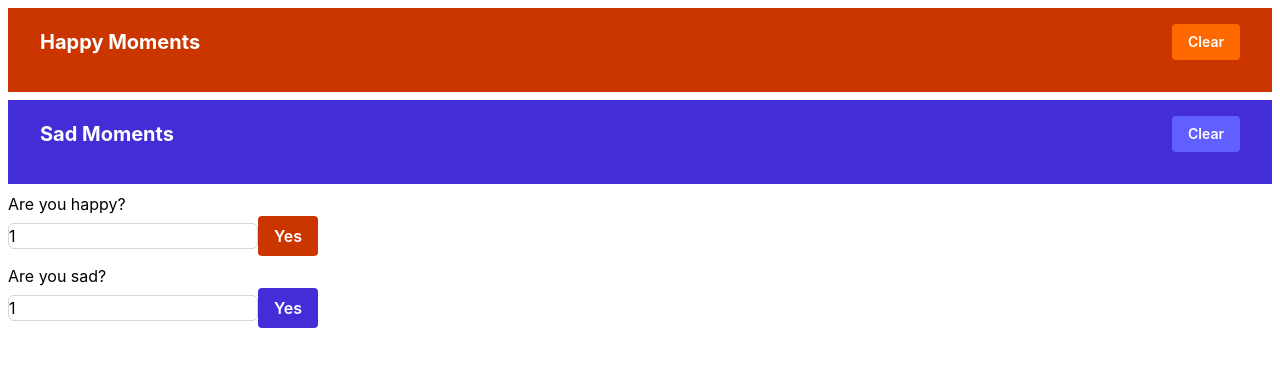
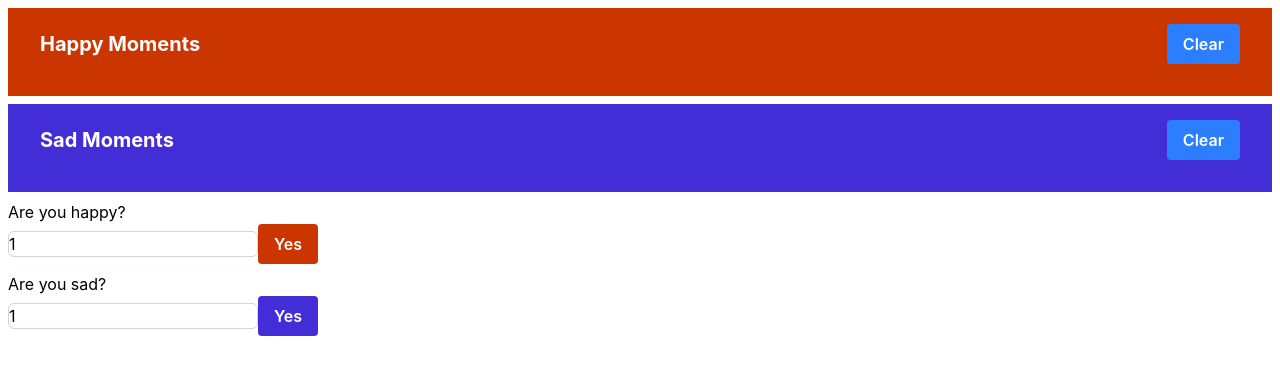
Before and after one commit to lakshgupta8/CodeYogi-Mood-Tracker-Application, a React (Vite) app: page / in a window 1280 px wide. Shown: the top 374 px of the page. Built offline with nearby package versions, Linux system fonts and the light colour scheme.

Commit message:
update ##1

```diff
--- a/src/components/HappyTracker.tsx
+++ b/src/components/HappyTracker.tsx
@@ -3,6 +3,7 @@ import { useSelector, useDispatch } from 'react-redux';
 import { happyMomentSelector } from '../selectors';
 import type { Moment } from '../store';
 import { happyCleared } from '../actions';
+import Button from './Button';
 
 export interface HappyTrackerProps {
     happyCount: number;
@@ -16,12 +17,11 @@ const HappyTracker: FC<HappyTrackerProps> = () => {
         <div className='bg-orange-700 px-8 py-4 text-white'>
             <div className="flex justify-between items-center mb-4">
                 <h2 className="font-bold text-xl">Happy Moments</h2>
-                <button
+                <Button
                     onClick={() => dispatch(happyCleared())}
-                    className="bg-orange-500 hover:bg-orange-600 px-4 py-2 rounded font-semibold text-sm"
                 >
                     Clear
-                </button>
+                </Button>
             </div>
             {happyMoment.map((moment: Moment, index: number) => (
                 <div key={index}>
--- a/src/components/SadTracker.tsx
+++ b/src/components/SadTracker.tsx
@@ -3,6 +3,7 @@ import { useSelector, useDispatch } from 'react-redux';
 import { sadMomentSelector } from '../selectors';
 import type { Moment } from '../store';
 import { sadCleared } from '../actions';
+import Button from './Button';
 
 export interface SadTrackerProps {
     sadCount: number;
@@ -16,12 +17,11 @@ const SadTracker: FC<SadTrackerProps> = () => {
         <div className='bg-indigo-700 px-8 py-4 text-white'>
             <div className="flex justify-between items-center mb-4">
                 <h2 className="font-bold text-xl">Sad Moments</h2>
-                <button
+                <Button
                     onClick={() => dispatch(sadCleared())}
-                    className="bg-indigo-500 hover:bg-indigo-600 px-4 py-2 rounded font-semibold text-sm"
                 >
                     Clear
-                </button>
+                </Button>
             </div>
             {sadMoment.map((moment: Moment, index: number) => (
                 <div key={index}>
```
Also changed, not shown: 1 other file (tests, documents, lock files or other folders).
